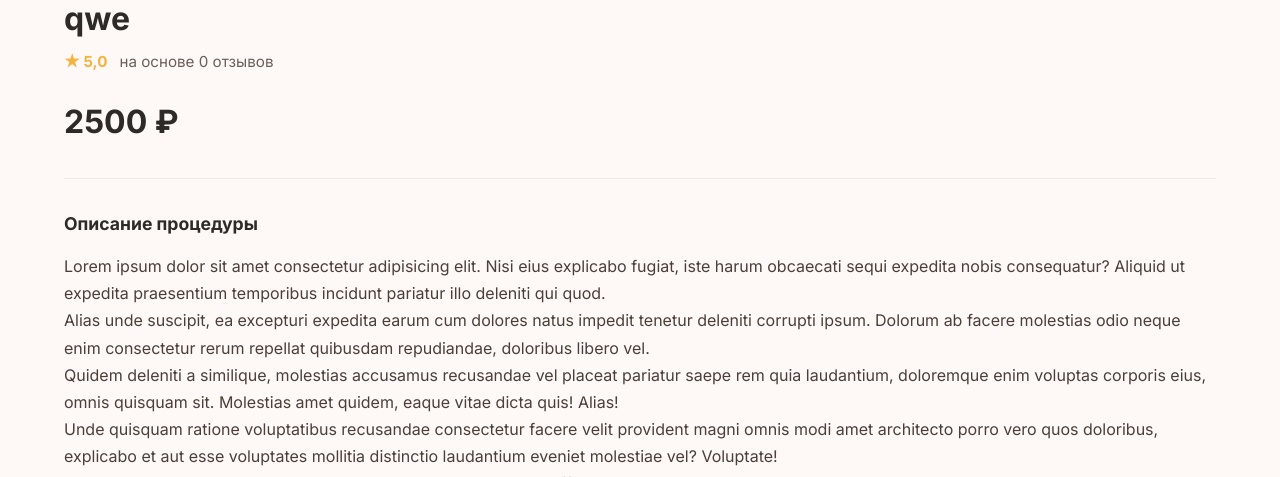
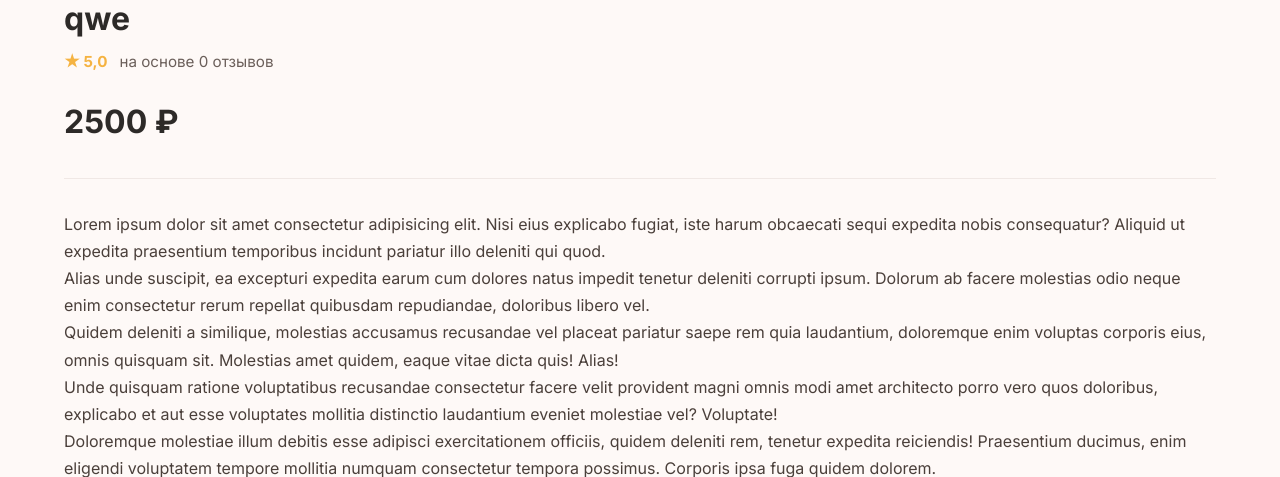
Before and after one commit to dimqaa50011/aleksandra_beauty, a Django app: page /service/1/ in a window 1280 px wide. Shown: the part 279-756 px from the top of the page. Run offline with Django 5.2, Linux system fonts and the light colour scheme; data comes from the database, SQL or seed files in the repository; parts of the project's set-up code (start-up, migrations or seed data) failed here and were passed over.

Commit message:
rm 'descr'

```diff
--- a/web/beauty_app/templates/beauty_app/service_detail.html
+++ b/web/beauty_app/templates/beauty_app/service_detail.html
@@ -115,7 +115,6 @@
             </div>
 
             <div class="service-detail-description">
-                <h3>Описание процедуры</h3>
                 <!-- linebreaks превращает переносы строк из админки в HTML-теги <p> и <br> -->
                 {{ service.description|linebreaks }}
             </div>
```
